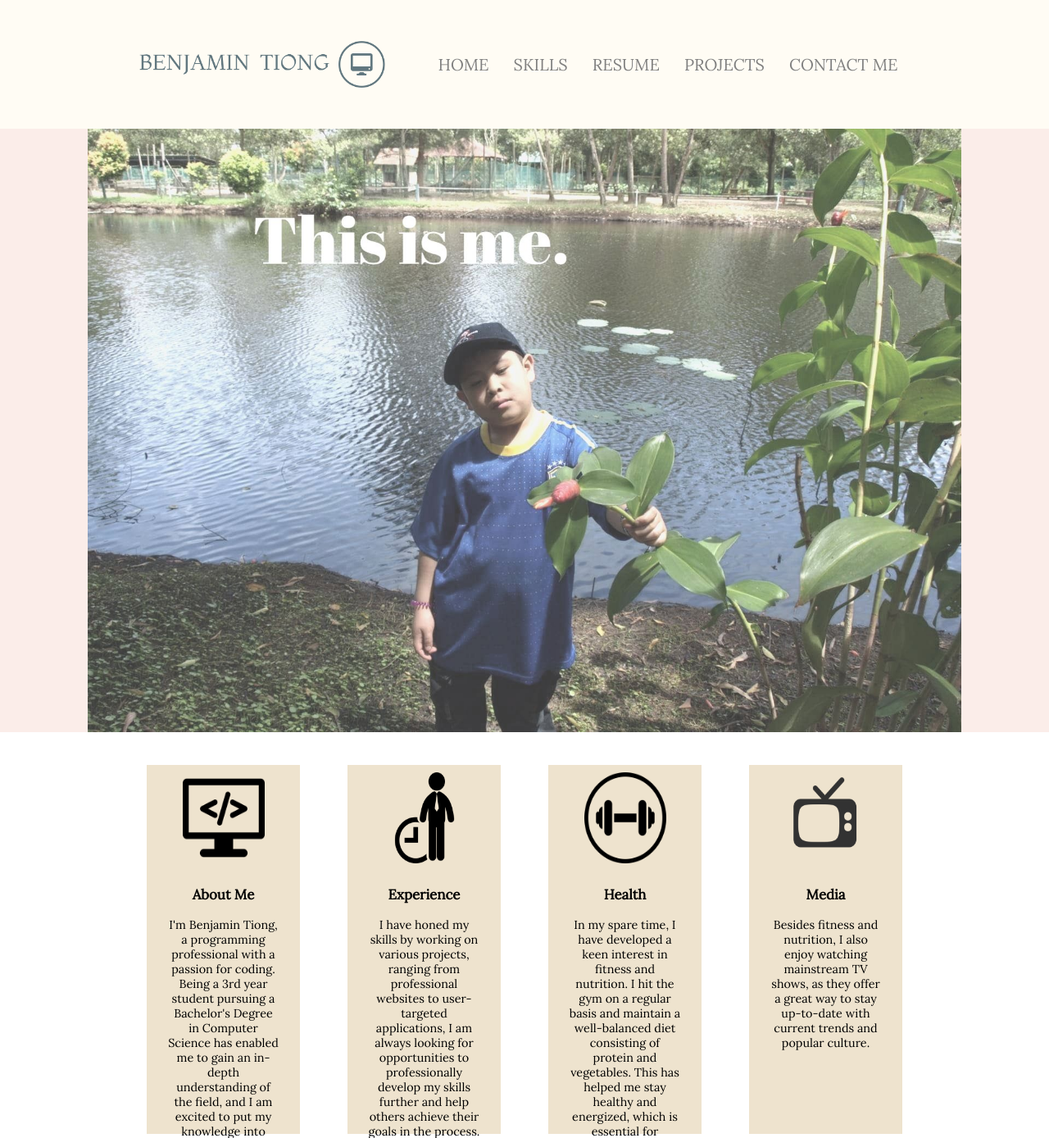
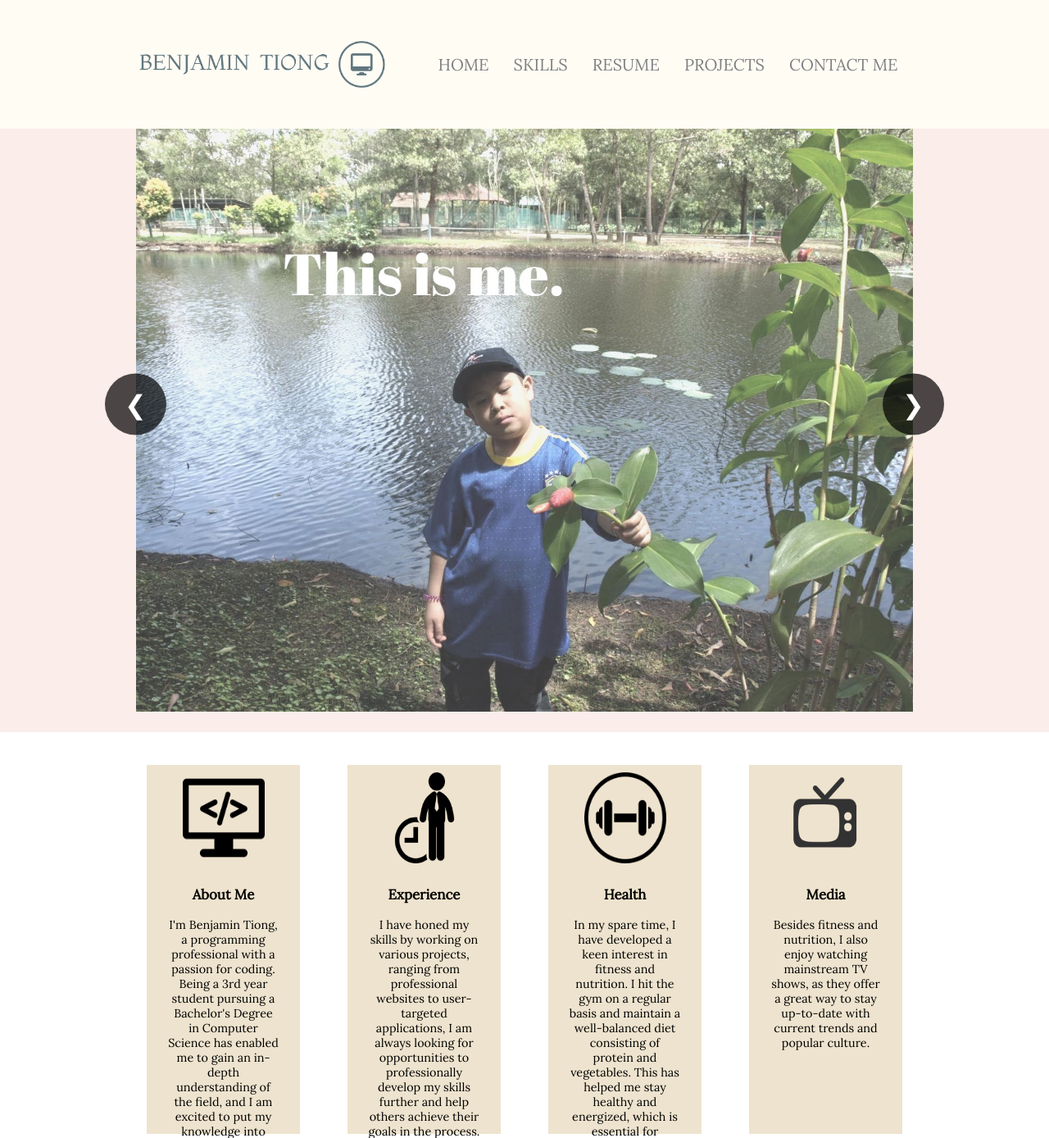
Before and after one commit to bengoEOZZ/portfolio, a PHP site: page / in a window 1280 px wide. Shown: the top 1388 px of the page at 82% size. Run offline with PHP 8.4, Linux system fonts and the light colour scheme.

Commit message:
Added transitions to the slideshow

```diff
--- a/index.php
+++ b/index.php
@@ -32,6 +32,8 @@
         <img class="slideshow-image" src="/static/images/slideshow-2.jpeg">
         <img class="slideshow-image" src="/static/images/slideshow-3.jpeg">
         <img class="slideshow-image" src="/static/images/slideshow-4.jpeg">
+        <div class="slideshow-button-left">&#10094;</div>
+        <div class="slideshow-button-right">&#10095;</div>
     </div>
     <!-- SLIDESHOW END -->
 
--- a/navbar.php
+++ b/navbar.php
@@ -13,7 +13,7 @@
             <li class="navitem">
                 <a class="navlink" href="<?= '/' ?>">HOME</a>
                 <div class="sub-menu">
-                    <a href="/#slideshow-container">Discover Who I Am</a>
+                    <a href="/#slideshow-container">Gallery</a>
                     <a href="/#card-container">More About Me</a>
                     <a href="/#about-container">Profile Card</a>
                 </div>
--- a/static/css/home_style.css
+++ b/static/css/home_style.css
@@ -15,6 +15,35 @@
     object-fit: contain; /* crop the image if necessary to fit the container */
     opacity: 0;
     transition: opacity 3s;
+    padding-top: 5%;
+    padding-bottom: 2%;
+}
+
+.slideshow-button-left,
+.slideshow-button-right {
+    position: absolute;
+    top: 50%;
+    transform: translateY(-50%);
+    width: 75px;
+    height: 75px;
+    font-size: 32px;
+    color: white;
+    background-color: rgba(0,0,0,0.7);
+    border-radius: 50%;
+    border: none;
+    outline: none;
+    cursor: pointer;
+    display: flex;
+    justify-content: center;
+    align-items: center;
+}
+
+.slideshow-button-left {
+    left: 10%;
+}
+
+.slideshow-button-right {
+    right: 10%;
 }
 
 .container {
--- a/static/javascript/slideshow_transition.js
+++ b/static/javascript/slideshow_transition.js
@@ -1,10 +1,14 @@
 // * * * * * * * * * * Slidshow Transition * * * * * * * * * *
-// get references to the container and all images
+// get references to the container and buttons
 const container = $("#slideshow-container");
 const images = container.find(".slideshow-image");
+const leftButton = container.find(".slideshow-button-left");
+const rightButton = container.find(".slideshow-button-right");
+
 // set initial image index and display the first image
 let currentIndex = 0;
 images.eq(currentIndex).css("opacity", "1");
+
 // create a function to show the next image
 function showNextImage() {
     // hide the current image
@@ -14,6 +18,26 @@ function showNextImage() {
     // show the next image
     images.eq(currentIndex).css("opacity", "1");
 }
+
 // call the showNextImage function every 8 seconds
 setInterval(showNextImage, 8000);
+
+// add event listeners to the buttons
+leftButton.on("click", function() {
+    // hide the current image
+    images.eq(currentIndex).css("opacity", "0");
+    // decrement the index, wrapping around if necessary
+    currentIndex = (currentIndex - 1 + images.length) % images.length;
+    // show the previous image
+    images.eq(currentIndex).css("opacity", "1");
+});
+
+rightButton.on("click", function() {
+    // hide the current image
+    images.eq(currentIndex).css("opacity", "0");
+    // increment the index, wrapping around if necessary
+    currentIndex = (currentIndex + 1) % images.length;
+    // show the next image
+    images.eq(currentIndex).css("opacity", "1");
+});
 // * * * * * * * * * * Slidshow END * * * * * * * * * *
```
